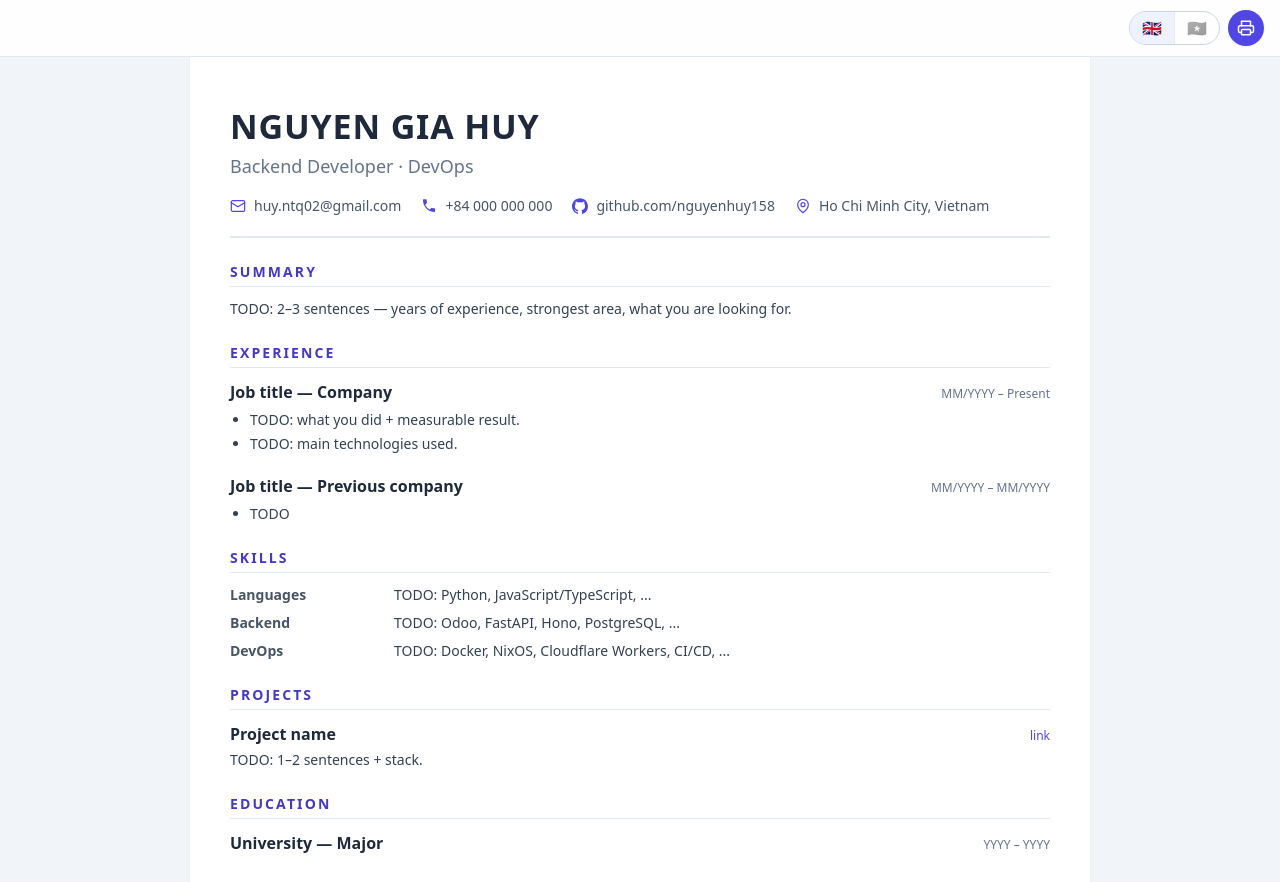
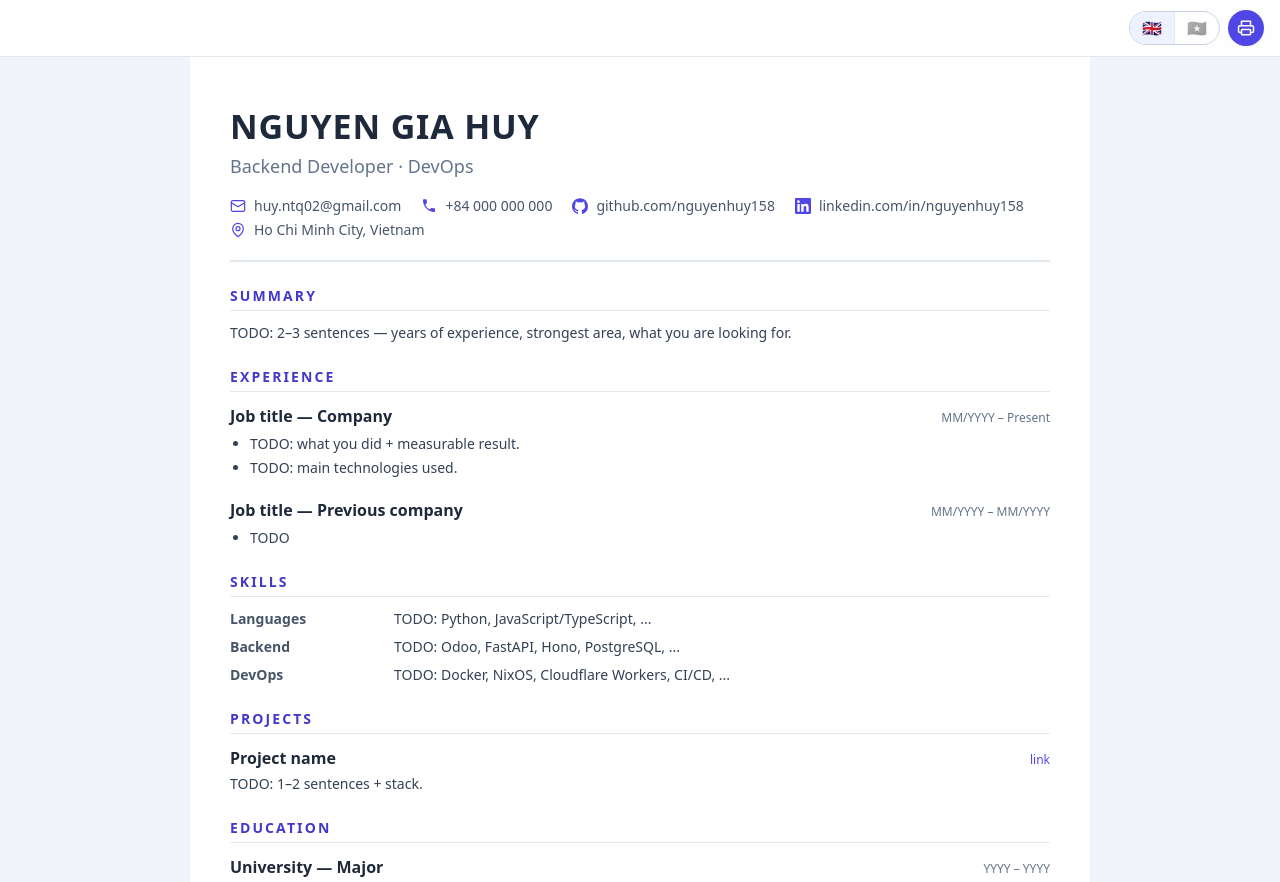
Before and after one commit to nguyenhuy158/resume, a website: page public/index.html in a window 1280 px wide. Shown: the top 882 px of the page. Drawn offline with nearby package versions, Linux system fonts and the light colour scheme.

Commit message:
feat: add LinkedIn to the contact line
Co-Authored-By: Claude Opus 5 <noreply@anthropic.com>

```diff
--- a/public/index.html
+++ b/public/index.html
@@ -84,6 +84,14 @@
           <path d="M12 .5C5.37.5 0 5.87 0 12.5c0 5.3 3.44 9.8 8.2 11.39.6.11.82-.26.82-.58l-.01-2.05c-3.34.73-4.04-1.61-4.04-1.61-.55-1.39-1.34-1.76-1.34-1.76-1.09-.75.08-.73.08-.73 1.2.08 1.84 1.24 1.84 1.24 1.07 1.83 2.81 1.3 3.5.99.11-.78.42-1.3.76-1.6-2.67-.3-5.47-1.33-5.47-5.93 0-1.31.47-2.38 1.24-3.22-.13-.3-.54-1.52.12-3.18 0 0 1.01-.32 3.3 1.23a11.5 11.5 0 0 1 6 0c2.29-1.55 3.3-1.23 3.3-1.23.66 1.66.25 2.88.12 3.18.77.84 1.23 1.91 1.23 3.22 0 4.61-2.8 5.62-5.48 5.92.43.37.81 1.1.81 2.22l-.01 3.29c0 .32.21.7.82.58A12.01 12.01 0 0 0 24 12.5C24 5.87 18.63.5 12 .5Z" />
         </svg>
         <span>github.com/nguyenhuy158</span>
+      </a>
+
+      <a href="https://www.linkedin.com/in/nguyenhuy158/" class="inline-flex items-center gap-2 transition hover:text-indigo-600">
+        <svg xmlns="http://www.w3.org/2000/svg" viewBox="0 0 24 24" fill="currentColor"
+          class="h-4 w-4 shrink-0 text-indigo-600" aria-hidden="true">
+          <path d="M20.45 20.45h-3.56v-5.57c0-1.33-.02-3.04-1.85-3.04-1.85 0-2.14 1.45-2.14 2.94v5.67H9.35V9h3.42v1.56h.05a3.75 3.75 0 0 1 3.37-1.85c3.6 0 4.27 2.37 4.27 5.46v6.28ZM5.34 7.43a2.07 2.07 0 1 1 0-4.13 2.07 2.07 0 0 1 0 4.13Zm1.78 13.02H3.55V9h3.57v11.45ZM22.22 0H1.77C.79 0 0 .77 0 1.72v20.56C0 23.23.79 24 1.77 24h20.45c.98 0 1.78-.77 1.78-1.72V1.72C24 .77 23.2 0 22.22 0Z" />
+        </svg>
+        <span>linkedin.com/in/nguyenhuy158</span>
       </a>
 
       <span class="inline-flex items-center gap-2">
```
